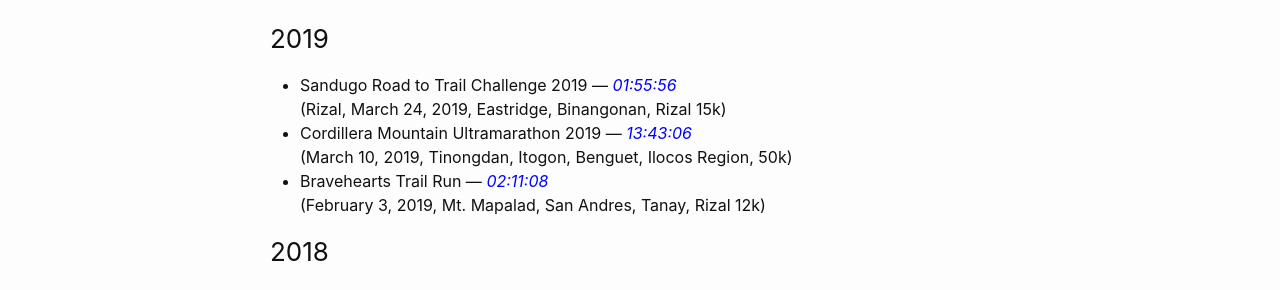
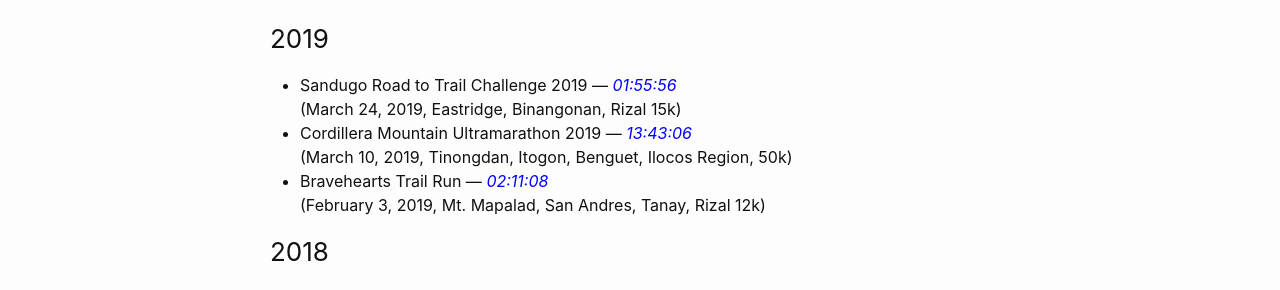
Before and after one commit to ajdeguzman/ajdeguzman.github.io, a Jekyll site: the page built from running.md, in a window 1280 px wide and 900 px high. Shown: the part 421-711 px from the top of the window. Built offline with Jekyll 4.4.1, drawn with Linux system fonts in a browser that asks for light colours.

Commit message:
Update running.md

```diff
--- a/running.md
+++ b/running.md
@@ -16,7 +16,7 @@ Below are some of my conquered and upcoming road and trail runs:
 
 ### 2019
 - Sandugo Road to Trail Challenge 2019 — *01:55:56*{: style="color: blue"}
-<br> (Rizal, March 24, 2019, Eastridge, Binangonan, Rizal 15k)
+<br> (March 24, 2019, Eastridge, Binangonan, Rizal 15k)
 - Cordillera Mountain Ultramarathon 2019 — *13:43:06*{: style="color: blue"}
 <br> (March 10, 2019, Tinongdan, Itogon, Benguet, Ilocos Region, 50k)
 - Bravehearts Trail Run — *02:11:08*{: style="color: blue"}
```
